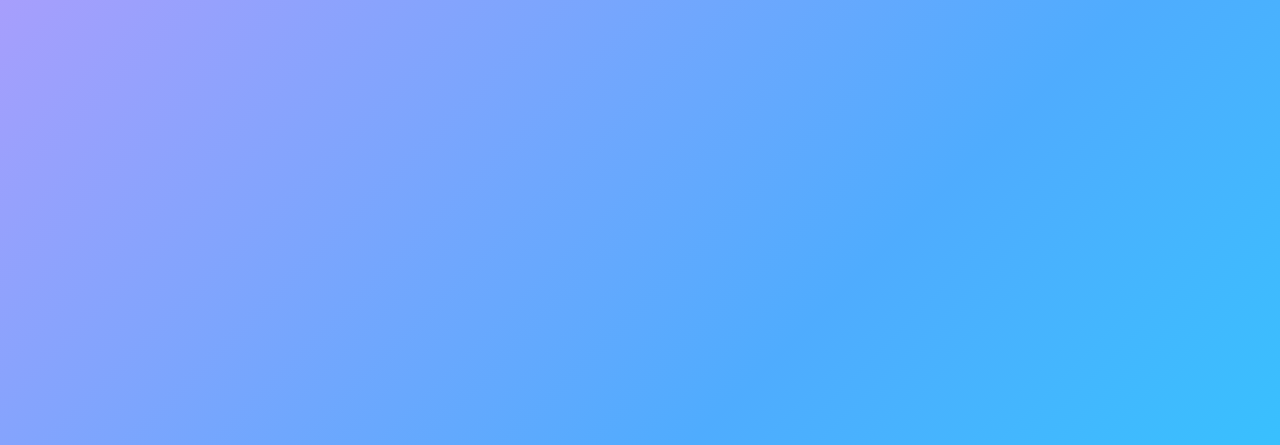
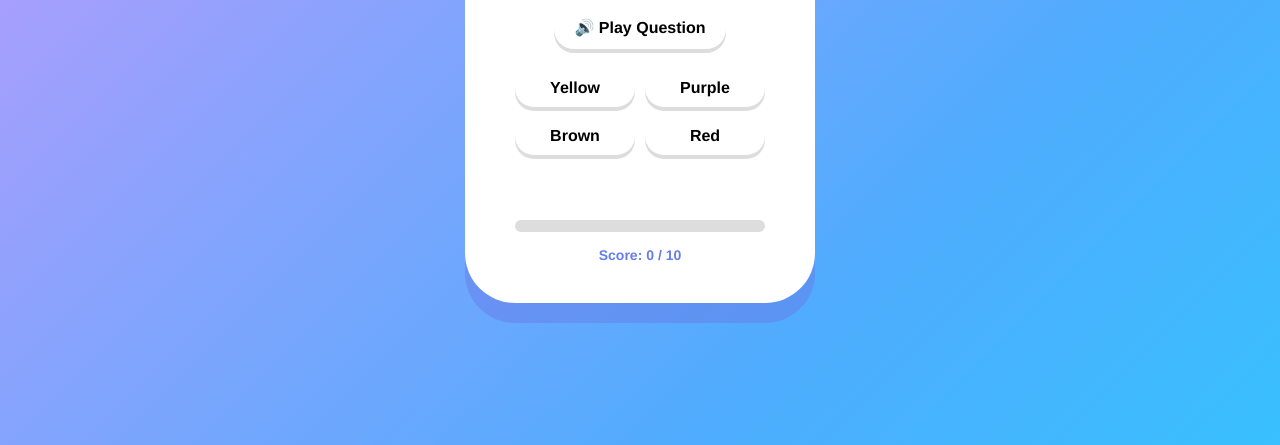
Before and after one commit to pqbgiang/kids-mini-games, a plain HTML site: page question.html in a window 1280 px wide. Shown: the part 355-800 px from the top of the page. Drawn offline with Linux system fonts and the light colour scheme.

Commit message:
fix for question page display issue

```diff
--- a/question.html
+++ b/question.html
@@ -153,7 +153,10 @@
                 } else if (randomTopic.type === 'number') {
                     const nums = Object.keys(randomTopic.data).map(Number);
                     correctAnswer = nums[Math.floor(Math.random() * nums.length)];
+                    const numberWords = { 0: 'Zero', 1: 'One', 2: 'Two', 3: 'Three', 4: 'Four', 5: 'Five', 6: 'Six', 7: 'Seven', 8: 'Eight', 9: 'Nine' };
                     question = randomTopic.data[correctAnswer];
+                    // Store the word for speaking
+                    question = { emoji: randomTopic.data[correctAnswer], word: numberWords[correctAnswer] };
                     options = nums.sort(() => Math.random() - 0.5).slice(0, 4);
                 } else if (randomTopic.type === 'color') {
                     const colorKeys = Object.keys(randomTopic.data);
@@ -220,8 +223,21 @@
                 return;
             }
 
+            // Ensure quiz-mode is visible
+            document.getElementById('quiz-mode').style.display = 'block';
+            document.getElementById('completion-message').style.display = 'none';
+
             document.getElementById('category-badge').textContent = qData.category;
-            document.getElementById('quiz-word').textContent = qData.question;
+
+            // Handle number questions with special display
+            if (typeof qData.question === 'object' && qData.question.emoji) {
+                document.getElementById('quiz-word').textContent = qData.question.emoji;
+                window.currentQuestionWord = qData.question.word;
+            } else {
+                document.getElementById('quiz-word').textContent = qData.question;
+                window.currentQuestionWord = qData.question;
+            }
+
             document.getElementById('quiz-feedback').textContent = '';
 
             const quizOptions = document.getElementById('quiz-options');
@@ -240,9 +256,9 @@
         }
 
         function playQuizWord() {
-            const question = document.getElementById('quiz-word').textContent;
-            if (question && question !== 'Tap to hear the question') {
-                speak(question);
+            const word = window.currentQuestionWord || document.getElementById('quiz-word').textContent;
+            if (word && word !== 'Tap to hear the question') {
+                speak(word);
             }
         }
 
@@ -319,8 +335,10 @@
             window.location.href = 'index.html';
         }
 
-        // Initialize
-        startQuiz();
+        // Initialize with a small delay to ensure DOM is ready
+        setTimeout(() => {
+            startQuiz();
+        }, 100);
     </script>
 </body>
 </html>
```
